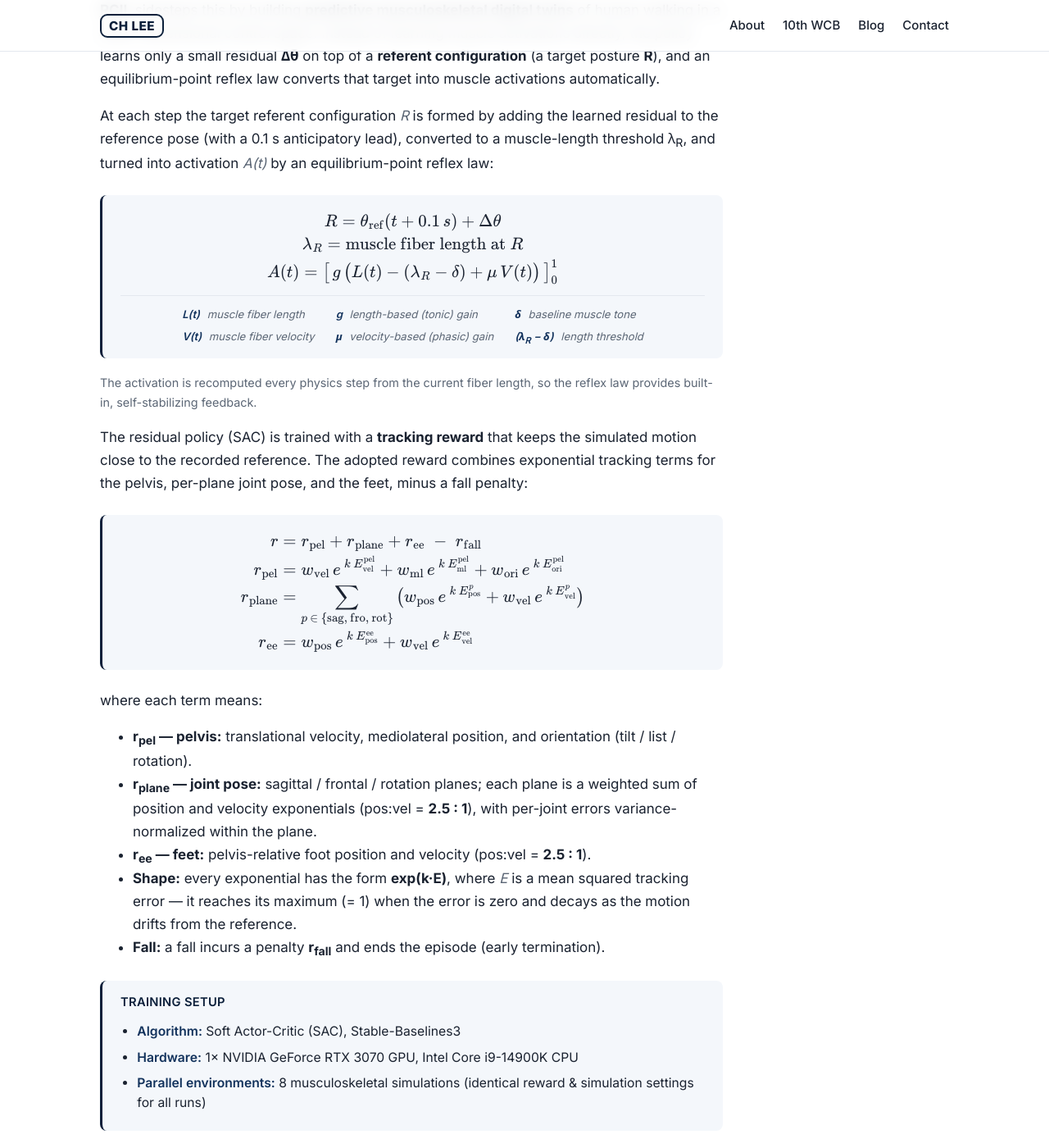
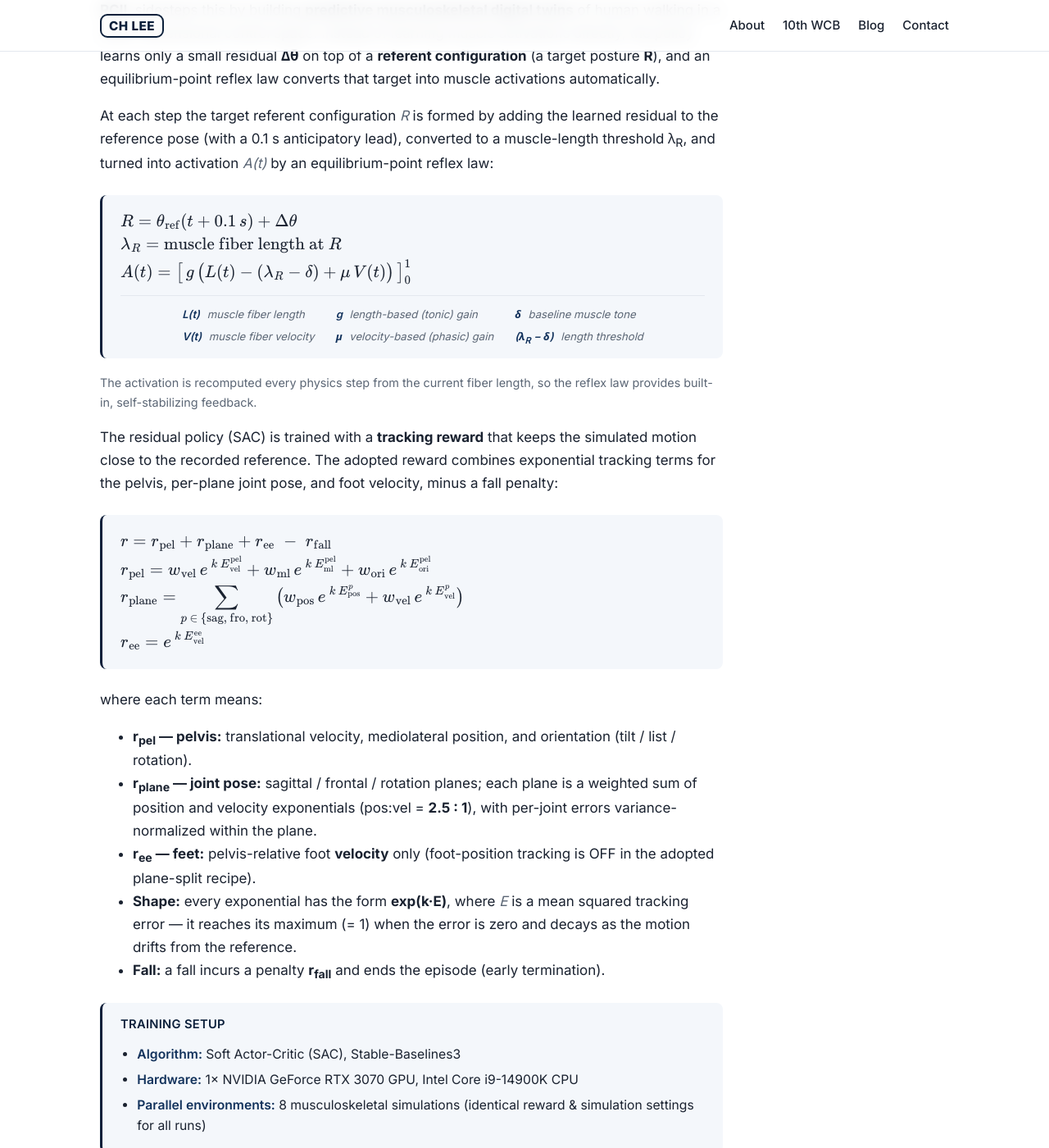
Before and after one commit to 27bro/27bro.github.io, a Jekyll site: the page built from _posts/2026-07-03-rcil-10th-wcb.md, in a window 1280 px wide and 1400 px high, scrolled down 873 px. Shown: the whole window at 82% size. Built offline with Jekyll 4.4.1, drawn with Linux system fonts in a browser that asks for light colours.

Commit message:
Fix reward equations to velocity-only feet and left-align MathJax.
Co-authored-by: Cursor <cursoragent@cursor.com>

```diff
--- a/_includes/head.html
+++ b/_includes/head.html
@@ -23,7 +23,7 @@
   <script>
     window.MathJax = {
       tex: { inlineMath: [['\\(', '\\)']], displayMath: [['\\[', '\\]']] },
-      chtml: { scale: 1, minScale: 1 },
+      chtml: { scale: 1, minScale: 1, displayAlign: 'left', displayIndent: '0' },
       options: { renderActions: { addMenu: [0, '', ''] } },
       startup: {
         pageReady: function () {
--- a/_posts/2026-07-03-rcil-10th-wcb.md
+++ b/_posts/2026-07-03-rcil-10th-wcb.md
@@ -65,16 +65,16 @@ converted to a muscle-length threshold λ<sub>R</sub>, and turned into activatio
 
 The residual policy (SAC) is trained with a **tracking reward** that keeps the
 simulated motion close to the recorded reference. The adopted reward combines
-exponential tracking terms for the pelvis, per-plane joint pose, and the feet,
-minus a fall penalty:
+exponential tracking terms for the pelvis, per-plane joint pose, and foot
+velocity, minus a fall penalty:
 
 <div class="eq-block">
 \[
 \begin{aligned}
-r &= r_{\text{pel}} + r_{\text{plane}} + r_{\text{ee}} \;-\; r_{\text{fall}} \\
-r_{\text{pel}} &= w_{\text{vel}}\,e^{\,k\,E^{\text{pel}}_{\text{vel}}} + w_{\text{ml}}\,e^{\,k\,E^{\text{pel}}_{\text{ml}}} + w_{\text{ori}}\,e^{\,k\,E^{\text{pel}}_{\text{ori}}} \\
-r_{\text{plane}} &= \sum_{p\,\in\,\{\text{sag},\,\text{fro},\,\text{rot}\}} \big( w_{\text{pos}}\,e^{\,k\,E^{p}_{\text{pos}}} + w_{\text{vel}}\,e^{\,k\,E^{p}_{\text{vel}}} \big) \\
-r_{\text{ee}} &= w_{\text{pos}}\,e^{\,k\,E^{\text{ee}}_{\text{pos}}} + w_{\text{vel}}\,e^{\,k\,E^{\text{ee}}_{\text{vel}}}
+& r = r_{\text{pel}} + r_{\text{plane}} + r_{\text{ee}} \;-\; r_{\text{fall}} \\
+& r_{\text{pel}} = w_{\text{vel}}\,e^{\,k\,E^{\text{pel}}_{\text{vel}}} + w_{\text{ml}}\,e^{\,k\,E^{\text{pel}}_{\text{ml}}} + w_{\text{ori}}\,e^{\,k\,E^{\text{pel}}_{\text{ori}}} \\
+& r_{\text{plane}} = \sum_{p\,\in\,\{\text{sag},\,\text{fro},\,\text{rot}\}} \big( w_{\text{pos}}\,e^{\,k\,E^{p}_{\text{pos}}} + w_{\text{vel}}\,e^{\,k\,E^{p}_{\text{vel}}} \big) \\
+& r_{\text{ee}} = e^{\,k\,E^{\text{ee}}_{\text{vel}}}
 \end{aligned}
 \]
 </div>
@@ -83,7 +83,7 @@ where each term means:
 
 - **r<sub>pel</sub> — pelvis:** translational velocity, mediolateral position, and orientation (tilt / list / rotation).
 - **r<sub>plane</sub> — joint pose:** sagittal / frontal / rotation planes; each plane is a weighted sum of position and velocity exponentials (pos:vel = **2.5 : 1**), with per-joint errors variance-normalized within the plane.
-- **r<sub>ee</sub> — feet:** pelvis-relative foot position and velocity (pos:vel = **2.5 : 1**).
+- **r<sub>ee</sub> — feet:** pelvis-relative foot **velocity** only (foot-position tracking is OFF in the adopted plane-split recipe).
 - **Shape:** every exponential has the form **exp(k·E)**, where *E* is a mean squared tracking error — it reaches its maximum (= 1) when the error is zero and decays as the motion drifts from the reference.
 - **Fall:** a fall incurs a penalty **r<sub>fall</sub>** and ends the episode (early termination).
 
--- a/assets/css/style.css
+++ b/assets/css/style.css
@@ -142,7 +142,15 @@ html.mathjax-ready .eq-block:not(.eq-block--text) {
   opacity: 1;
   transition: opacity 0.15s ease;
 }
-.eq-block mjx-container { margin: 8px 0 !important; }
+.eq-block mjx-container {
+  margin: 8px 0 !important;
+  text-align: left !important;
+  margin-left: 0 !important;
+}
+.eq-block mjx-container[jax="CHTML"][display="true"] {
+  display: block !important;
+  text-align: left !important;
+}
 .eq-block-title {
   margin: 0 0 12px;
   font-size: 0.92rem;
```
